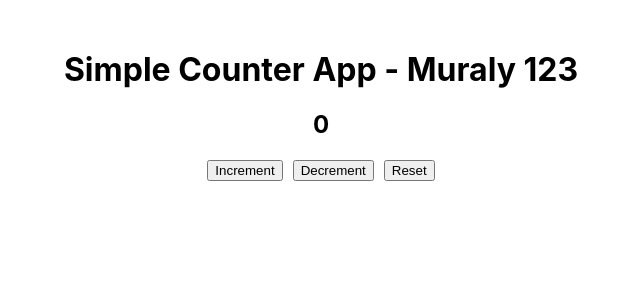
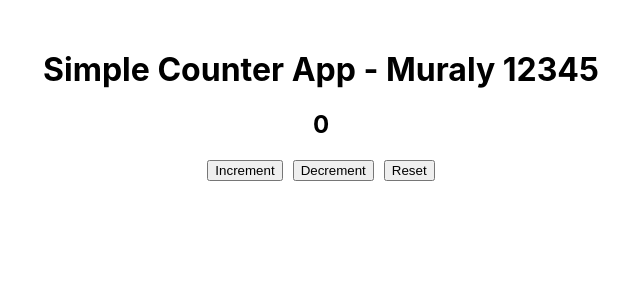
Before and after one commit to vikboss1226/react-client-k8s, a React (Create React App) app: page / in a window 1280 px wide. Shown: the top 300 px of the page, without its empty margins (319-959 px from the left). Built offline with nearby package versions, Linux system fonts and the light colour scheme.

Commit message:
app new change

```diff
--- a/src/App.js
+++ b/src/App.js
@@ -18,7 +18,7 @@ function App() {
 
   return (
     <div style={{ textAlign: "center", marginTop: "50px" }}>
-      <h1>Simple Counter App - Muraly 123 </h1>
+      <h1>Simple Counter App - Muraly 12345</h1>
       <h2 data-testid="count-value">{count}</h2>
 
       <button onClick={increment}>Increment</button>
```
